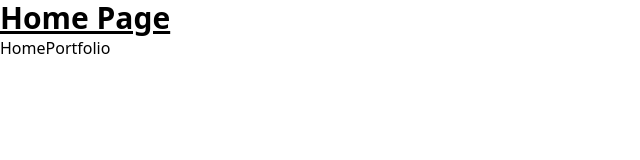
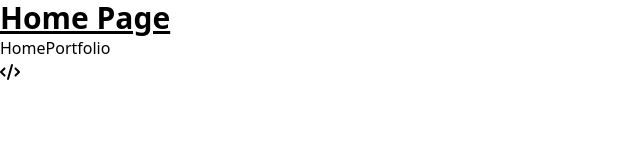
Before and after one commit to tinalr/portfolio-vite-react, a React (Vite) app: page / in a window 1280 px wide. Shown: the top 160 px of the page, without its empty margins (0-640 px from the left). Built offline with nearby package versions, Linux system fonts and the light colour scheme.

Commit message:
adding font awesome icons

```diff
--- a/babel.config.js
+++ /dev/null
@@ -1,5 +0,0 @@
-export default function (api) {
-  return {
-    plugins: ['macros'],
-  }
-}
--- a/babel.plugin-macros.config.js
+++ /dev/null
@@ -1,5 +0,0 @@
-export default {
-  'fontawesome-svg-core': {
-    'license': 'free'
-  }
-}
--- a/src/App.jsx
+++ b/src/App.jsx
@@ -6,7 +6,8 @@ import './App.css'
 function App() {
 
   return (
-    <><h1 className='text-3xl font-bold underline'>Home Page</h1>
+    <>
+      <h1 className='text-3xl font-bold underline'>Home Page</h1>
       <Navigation />
       <Socials/>
     </>
--- a/src/components/Socials.jsx
+++ b/src/components/Socials.jsx
@@ -1,10 +1,19 @@
+
+import { FontAwesomeIcon } from "@fortawesome/react-fontawesome";
+import { faCode } from '@fortawesome/free-solid-svg-icons'
+
 
 
 const Socials = () => {
   return (
     <>
       <nav>
+        <ul>
+          <li>
+            <FontAwesomeIcon icon={faCode} />
 
+          </li>
+        </ul>
       </nav>
     </>
   )
```
